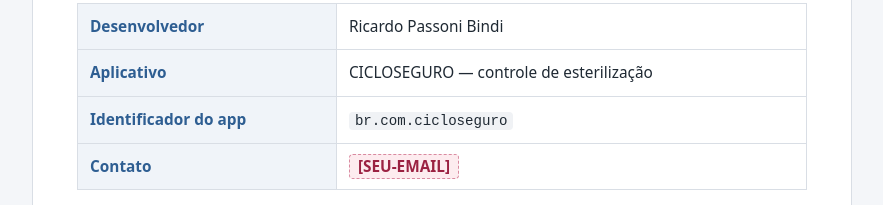
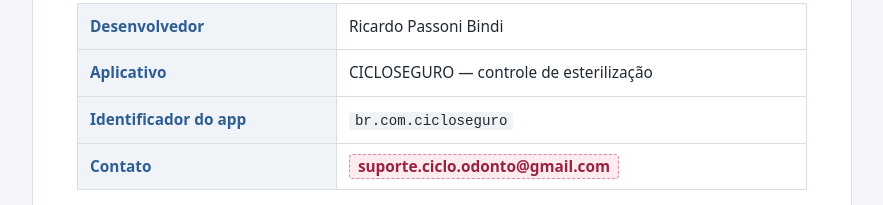
Before and after one commit to ricardopb/Termos, a plain HTML site: page cicloseguro/privacidade.html in a window 1280 px wide. Shown: the part 790-995 px from the top of the page, without its empty margins (198-1081 px from the left). Drawn offline with Linux system fonts and the light colour scheme.

Commit message:
docs: preenche email de contato (suporte.ciclo.odonto@gmail.com)

```diff
--- a/cicloseguro/privacidade.html
+++ b/cicloseguro/privacidade.html
@@ -124,7 +124,7 @@
       <tr><th>Desenvolvedor</th><td>Ricardo Passoni Bindi</td></tr>
       <tr><th>Aplicativo</th><td>CICLOSEGURO — controle de esterilização</td></tr>
       <tr><th>Identificador do app</th><td><code>br.com.cicloseguro</code></td></tr>
-      <tr><th>Contato</th><td><span class="placeholder">[SEU-EMAIL]</span></td></tr>
+      <tr><th>Contato</th><td><span class="placeholder">suporte.ciclo.odonto@gmail.com</span></td></tr>
     </table>
     <p>
       Esta política explica, de forma clara e direta, quais dados o aplicativo trata, onde eles ficam
@@ -311,7 +311,7 @@
     </p>
     <table>
       <tr><th>Responsável</th><td>Ricardo Passoni Bindi</td></tr>
-      <tr><th>E-mail</th><td><span class="placeholder">[SEU-EMAIL]</span></td></tr>
+      <tr><th>E-mail</th><td><span class="placeholder">suporte.ciclo.odonto@gmail.com</span></td></tr>
     </table>
   </section>
 
```
Also changed, not shown: cicloseguro/termos.html (+1 -1 lines), odontoficha/privacidade.html (+1 -1 lines), odontoficha/termos.html (+1 -1 lines).
